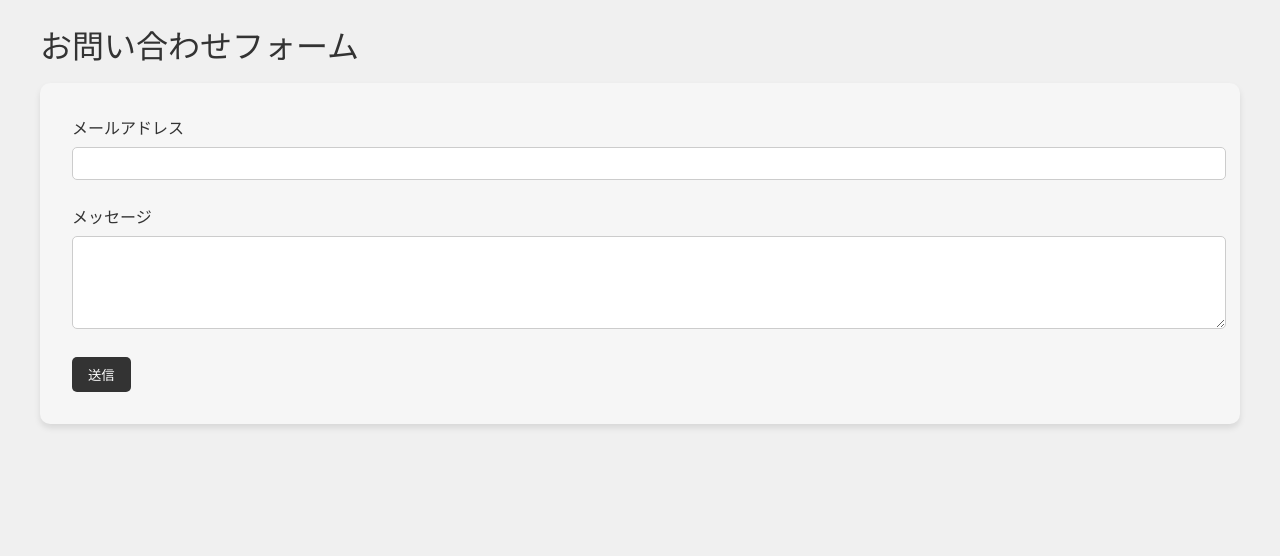
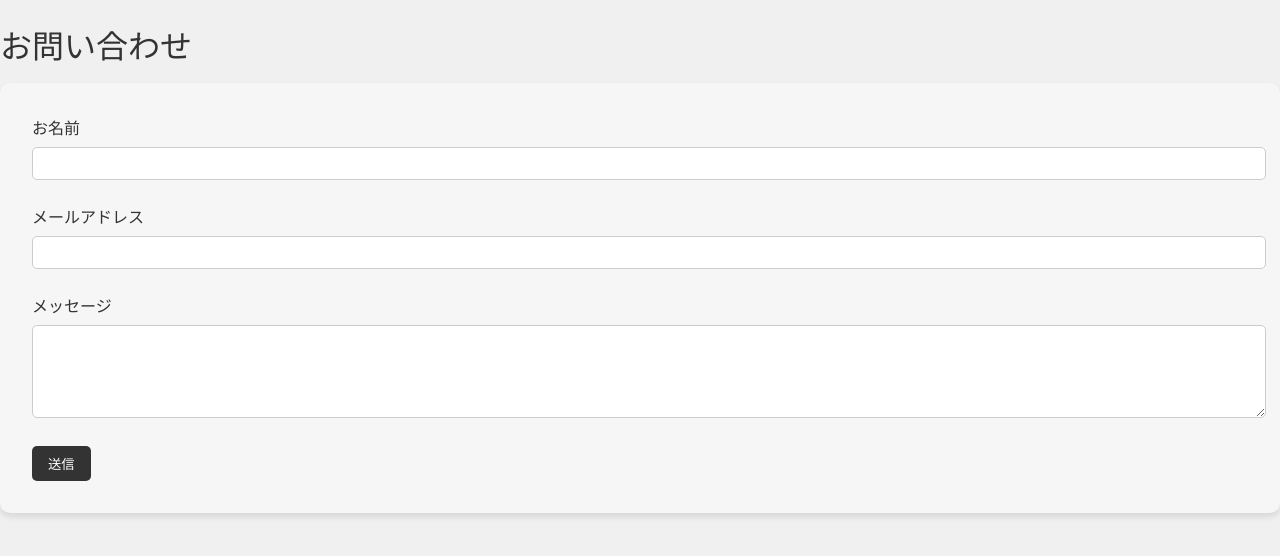
Before and after one commit to Freelancer0708/my-portfolio, a Next.js app: page /contact in a window 1280 px wide. Shown: the top 556 px of the page. Built offline with nearby package versions, Linux system fonts and the light colour scheme.

Commit message:
full commit

```diff
--- a/pages/contact.tsx
+++ b/pages/contact.tsx
@@ -1,10 +1,10 @@
-// contact.tsx
-import React, { useState } from "react";
+import { useState } from 'react';
 
 const Contact = () => {
-  const [email, setEmail] = useState("");
-  const [message, setMessage] = useState("");
-  const [errorMessage, setErrorMessage] = useState("");
+  const [name, setName] = useState('');
+  const [email, setEmail] = useState('');
+  const [message, setMessage] = useState('');
+  const [errorMessage, setErrorMessage] = useState('');
 
   const handleSubmit = async (e) => {
     e.preventDefault();
@@ -28,9 +28,20 @@ const Contact = () => {
   };
 
   return (
-    <div className="container">
-      <h1>お問い合わせフォーム</h1>
+    <div className="contact-container">
+      <h1>お問い合わせ</h1>
       <form onSubmit={handleSubmit}>
+        <div className="form-group">
+          <label htmlFor="name">お名前</label>
+          <input
+            type="text"
+            id="name"
+            name="name"
+            value={name}
+            onChange={(e) => setName(e.target.value)}
+            required
+          />
+        </div>
         <div className="form-group">
           <label htmlFor="email">メールアドレス</label>
           <input
```
